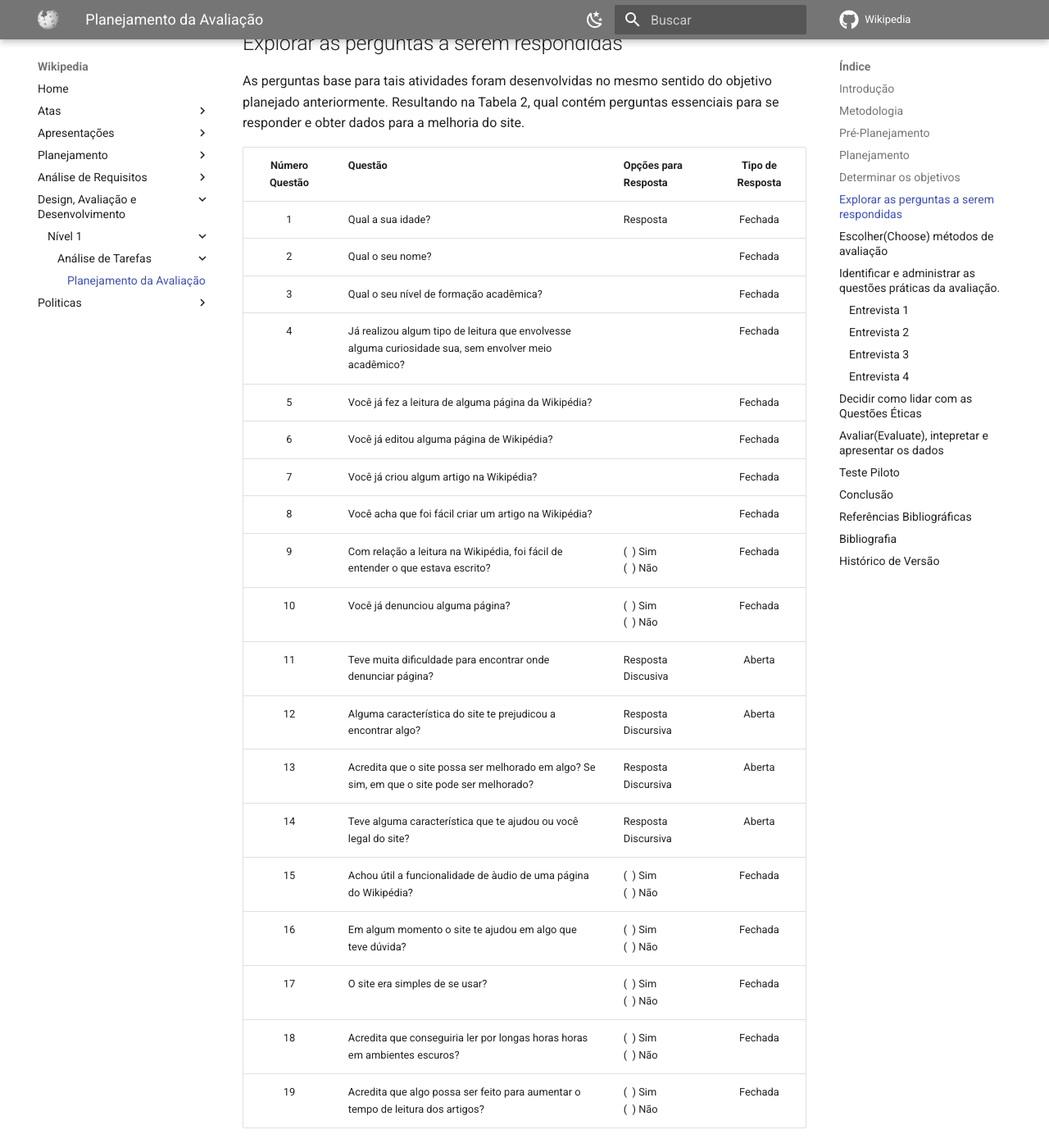
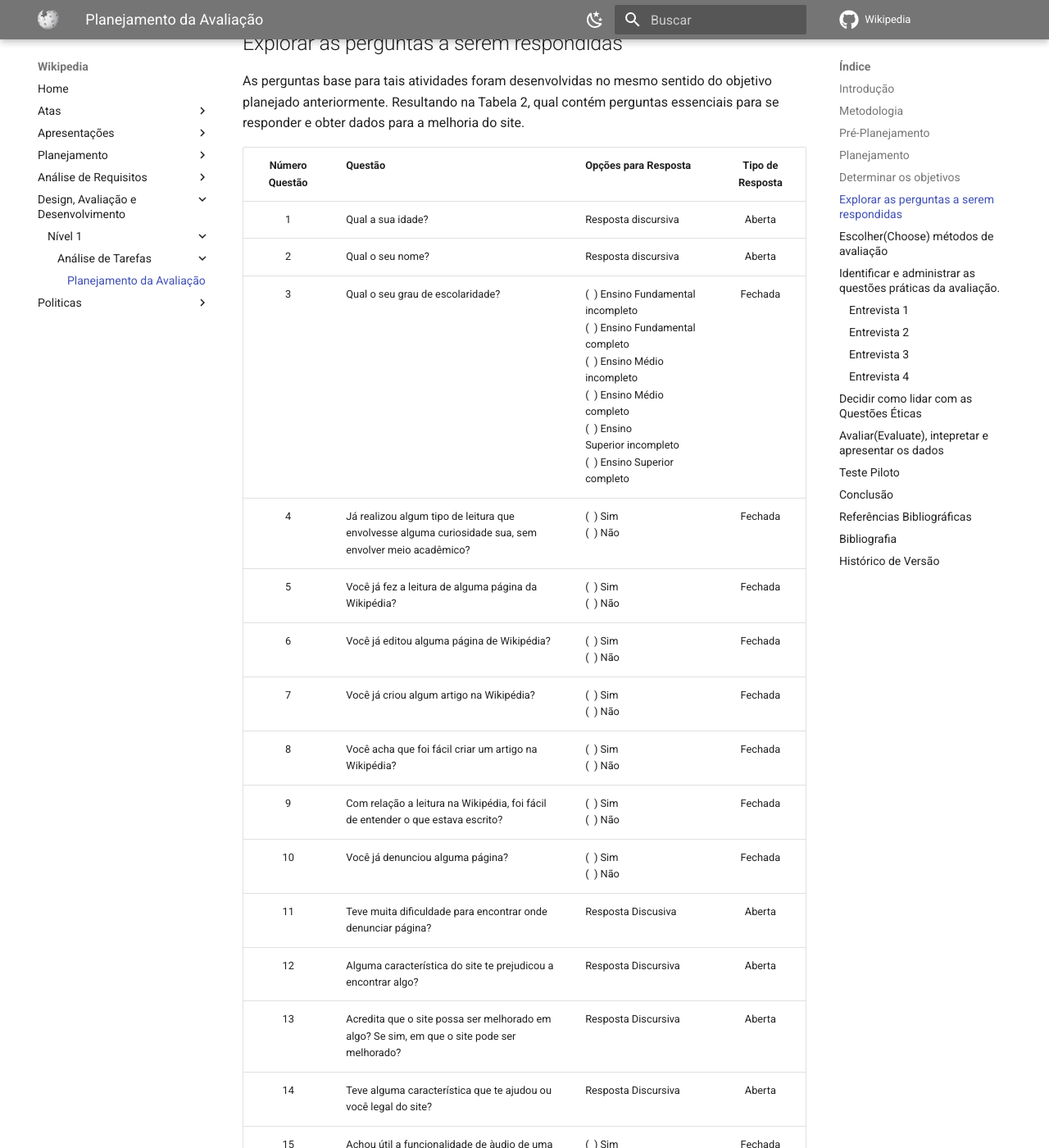
Before and after one commit to Interacao-Humano-Computador/2023.1-Wikipedia, an MkDocs documentation site: the page built from docs/design-avaliacao-desenvolvimento/nivel1/analiseDeTarefas/planejamentoDaAvaliacaoTarefas.md, in a window 1280 px wide and 1400 px high, scrolled down 1718 px. Shown: the whole window at 82% size. Built offline with MkDocs 1.6.1 and Material for MkDocs 9.7.7, drawn with Linux system fonts in a browser that asks for light colours; comment, search, counter and statistics services are not loaded.

Commit message:
adicionando tipo e opções de resposta
Co-authored-by: oo7gabriel <gabrielfsacademico@gmail.com>

```diff
--- a/docs/design-avaliacao-desenvolvimento/nivel1/analiseDeTarefas/planejamentoDaAvaliacaoTarefas.md
+++ b/docs/design-avaliacao-desenvolvimento/nivel1/analiseDeTarefas/planejamentoDaAvaliacaoTarefas.md
@@ -35,16 +35,16 @@
 
 As perguntas base para tais atividades foram desenvolvidas no mesmo sentido do objetivo planejado anteriormente. Resultando na Tabela 2, qual contém perguntas essenciais para se responder e obter dados para a melhoria do site.
 
-| Número Questão | Questão                                                                                                | Opções para Resposta      | Tipo de Resposta |
-| :--------------: | ------------------------------------------------------------------------------------------------------- | --------------------------- | :--------------: |
-|        1        | Qual a sua idade?                                                                                       | Resposta                    |     Fechada     |
-|        2        | Qual o seu nome?                                                                                        |                             |     Fechada     |
-|        3        | Qual o seu nível de formação acadêmica?                                                             |                             |     Fechada     |
-|        4        | Já realizou algum tipo de leitura que envolvesse alguma curiosidade sua, sem envolver meio acadêmico? |                             |     Fechada     |
-|        5        | Você já fez a leitura de alguma página da Wikipédia?                                              |                             |     Fechada     |
-|        6        | Você já editou alguma página de Wikipédia?                                                          |                             |     Fechada     |
-|        7        | Você já criou algum artigo na Wikipédia?                                                             |                             |     Fechada     |
-|        8        | Você acha que foi fácil criar um artigo na Wikipédia?                                                |                             |     Fechada     |
+| Número Questão | Questão                                                                                                | Opções para Resposta                                                                                                                                                                                                      | Tipo de Resposta |
+| :--------------: | ------------------------------------------------------------------------------------------------------- | --------------------------------------------------------------------------------------------------------------------------------------------------------------------------------------------------------------------------- | :--------------: |
+|        1        | Qual a sua idade?                                                                                       | Resposta discursiva                                                                                                                                                                                                         |      Aberta      |
+|        2        | Qual o seu nome?                                                                                        | Resposta discursiva                                                                                                                                                                                                         |      Aberta      |
+|        3        | Qual o seu grau de escolaridade?                                                                        | (  ) Ensino Fundamental incompleto<br />(  ) Ensino Fundamental completo<br />(  ) Ensino Médio incompleto<br />(  ) Ensino Médio completo<br />(  ) Ensino Superior incompleto<br />(  ) Ensino Superior completo |     Fechada     |
+|        4        | Já realizou algum tipo de leitura que envolvesse alguma curiosidade sua, sem envolver meio acadêmico? | (  ) Sim<br />(  ) Não                                                                                                                                                                                                   |     Fechada     |
+|        5        | Você já fez a leitura de alguma página da Wikipédia?                                              | (  ) Sim<br />(  ) Não                                                                                                                                                                                                   |     Fechada     |
+|        6        | Você já editou alguma página de Wikipédia?                                                          | (  ) Sim<br />(  ) Não                                                                                                                                                                                                   |     Fechada     |
+|        7        | Você já criou algum artigo na Wikipédia?                                                             | (  ) Sim<br />(  ) Não                                                                                                                                                                                                   |     Fechada     |
+|        8        | Você acha que foi fácil criar um artigo na Wikipédia?                                                | (  ) Sim<br />(  ) Não                                                                                                                                                                                                   |     Fechada     |
 |        9        | Com relação a leitura na Wikipédia, foi fácil de entender o que estava escrito?                    | (  ) Sim<br />(  ) Não  |     Fechada     |
 |        10        | Você já denunciou alguma página?                                                                     | (  ) Sim<br />(  ) Não  |     Fechada     |
 |        11        | Teve muita dificuldade para encontrar onde denunciar página?                                           | Resposta Discusiva          |      Aberta      |
@@ -56,7 +56,6 @@
 |        17        | O site era simples de se usar?                                                                          | (  ) Sim<br />(  ) Não  |     Fechada     |
 |        18        | Acredita que conseguiria ler por longas horas horas em ambientes escuros?                               | (  ) Sim<br />(  ) Não  |     Fechada     |
 |        19        | Acredita que algo possa ser feito para aumentar o tempo de leitura dos artigos?                         | (  ) Sim<br />(  ) Não  |     Fechada     |
-
 <div style="text-align: center">
     <p> Tabela 2: Perguntas a Serem Respondidas(Fonte: Autores. 2023).</p>
 </div>
```
